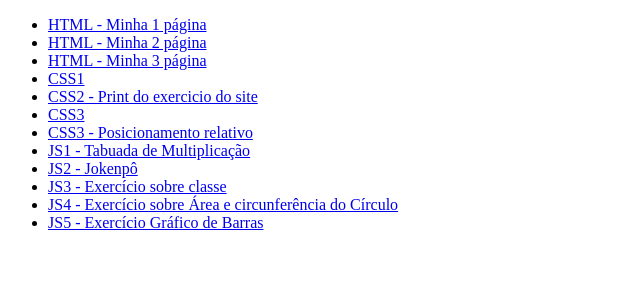
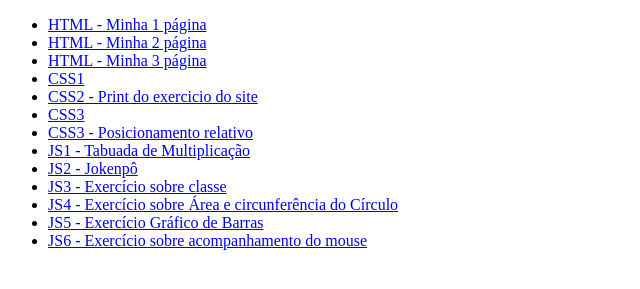
Before and after one commit to pamelaotero/progweb2024, a plain HTML site: page index.html in a window 1280 px wide. Shown: the part 105-394 px from the top of the page, without its empty margins (0-640 px from the left). Drawn offline with Linux system fonts and the light colour scheme.

Commit message:
add js6 to summary

```diff
--- a/index.html
+++ b/index.html
@@ -21,6 +21,8 @@
     <li><a target="_blank" href="./JS3/JS3.html">JS3 - Exercício sobre classe</a></li>
     <li><a target="_blank" href="./JS4/JS4.html">JS4 - Exercício sobre Área e circunferência do Círculo</a></li>
     <li><a target="_blank" href="./JS5/JS5.html">JS5 - Exercício Gráfico de Barras</a></li>
+    <li><a target="_blank" href="./JS6/JS6.html">JS6 - Exercício sobre acompanhamento do mouse</a></li>
+
   </ul>
 </body>
 </html>
```
